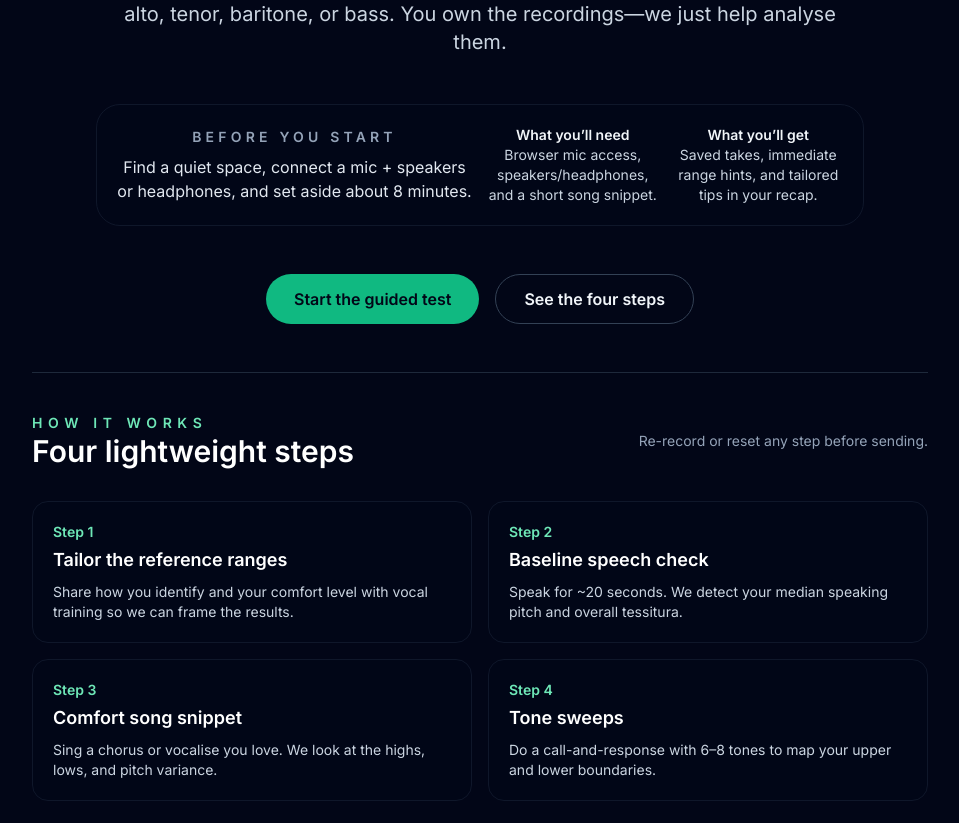
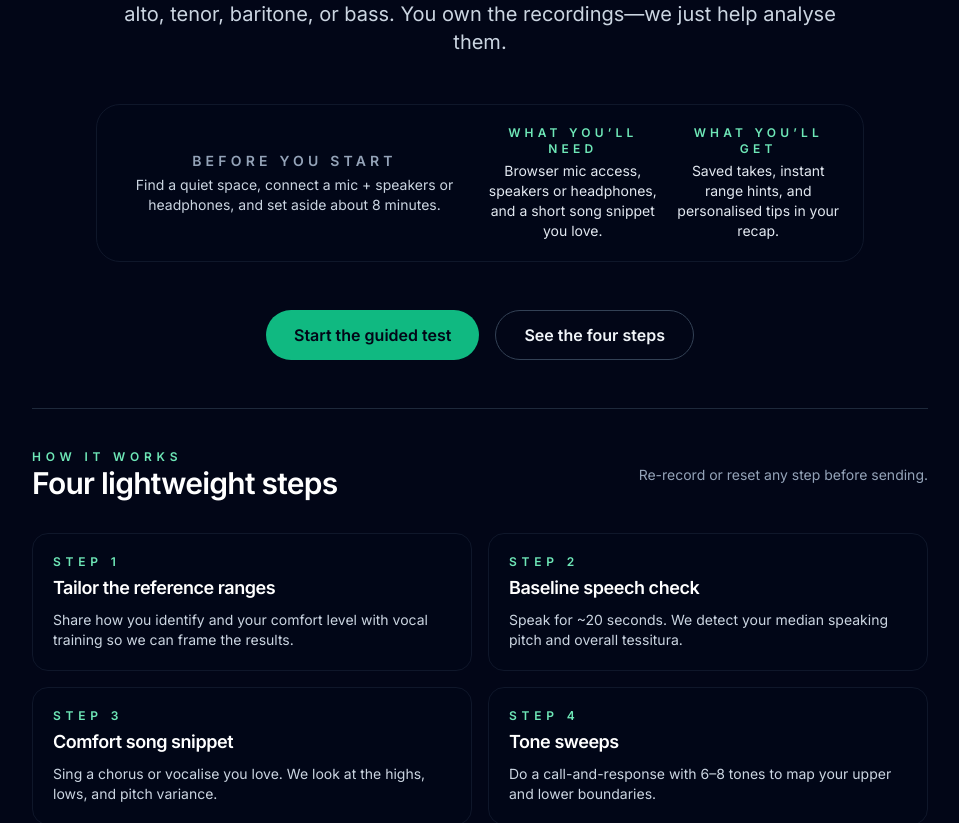
Before and after one commit to anindilla/vocal-ambitus, a Next.js app: page / in a window 1280 px wide. Shown: the part 432-1255 px from the top of the page, without its empty margins (160-1119 px from the left). Built offline with nearby package versions, Linux system fonts and the light colour scheme.

Commit message:
Tighten hero typography

```diff
--- a/src/app/page.tsx
+++ b/src/app/page.tsx
@@ -17,20 +17,22 @@ export default function HomePage() {
       </div>
 
       <div className="flex w-full max-w-3xl flex-col gap-4 rounded-3xl border border-slate-900 bg-slate-950/40 p-5 text-left sm:flex-row sm:items-center sm:text-center">
-        <div className="flex-1">
+        <div className="flex-1 space-y-1">
           <p className="text-sm font-semibold uppercase tracking-[0.3em] text-slate-400">Before you start</p>
-          <p className="mt-2 text-base text-slate-200">
+          <p className="text-sm text-slate-300">
             Find a quiet space, connect a mic + speakers or headphones, and set aside about 8 minutes.
           </p>
         </div>
         <dl className="grid flex-1 gap-4 text-sm text-slate-300 sm:grid-cols-2">
-          <div>
-            <dt className="font-semibold text-slate-100">What you’ll need</dt>
-            <dd>Browser mic access, speakers/headphones, and a short song snippet.</dd>
+          <div className="space-y-1">
+            <dt className="text-xs font-semibold uppercase tracking-[0.35em] text-emerald-300">What you’ll need</dt>
+            <dd className="text-sm text-slate-200">
+              Browser mic access, speakers or headphones, and a short song snippet you love.
+            </dd>
           </div>
-          <div>
-            <dt className="font-semibold text-slate-100">What you’ll get</dt>
-            <dd>Saved takes, immediate range hints, and tailored tips in your recap.</dd>
+          <div className="space-y-1">
+            <dt className="text-xs font-semibold uppercase tracking-[0.35em] text-emerald-300">What you’ll get</dt>
+            <dd className="text-sm text-slate-200">Saved takes, instant range hints, and personalised tips in your recap.</dd>
           </div>
         </dl>
       </div>
@@ -54,8 +56,8 @@ export default function HomePage() {
       <section id="how-it-works" className="w-full max-w-4xl space-y-8 border-t border-slate-800 pt-10 text-left">
         <div className="flex flex-col gap-2 sm:flex-row sm:items-center sm:justify-between">
           <div>
-            <p className="text-sm font-semibold uppercase tracking-[0.4em] text-emerald-300">How it works</p>
-            <h2 className="text-2xl font-semibold text-white sm:text-3xl">Four lightweight steps</h2>
+            <p className="text-xs font-semibold uppercase tracking-[0.4em] text-emerald-300">How it works</p>
+            <h2 className="text-2xl font-semibold tracking-tight text-white sm:text-3xl">Four lightweight steps</h2>
           </div>
           <p className="text-sm text-slate-400">Re-record or reset any step before sending.</p>
         </div>
@@ -79,8 +81,8 @@ export default function HomePage() {
             }
           ].map((item, index) => (
             <li key={item.title} className="rounded-2xl border border-slate-900 bg-slate-950/40 p-5">
-              <p className="text-sm font-semibold text-emerald-300">Step {index + 1}</p>
-              <h3 className="mt-1 text-lg font-semibold text-white">{item.title}</h3>
+              <p className="text-xs font-semibold uppercase tracking-[0.4em] text-emerald-300">Step {index + 1}</p>
+              <h3 className="mt-1 text-lg font-semibold tracking-tight text-white">{item.title}</h3>
               <p className="mt-2 text-sm text-slate-300">{item.description}</p>
             </li>
           ))}
```
